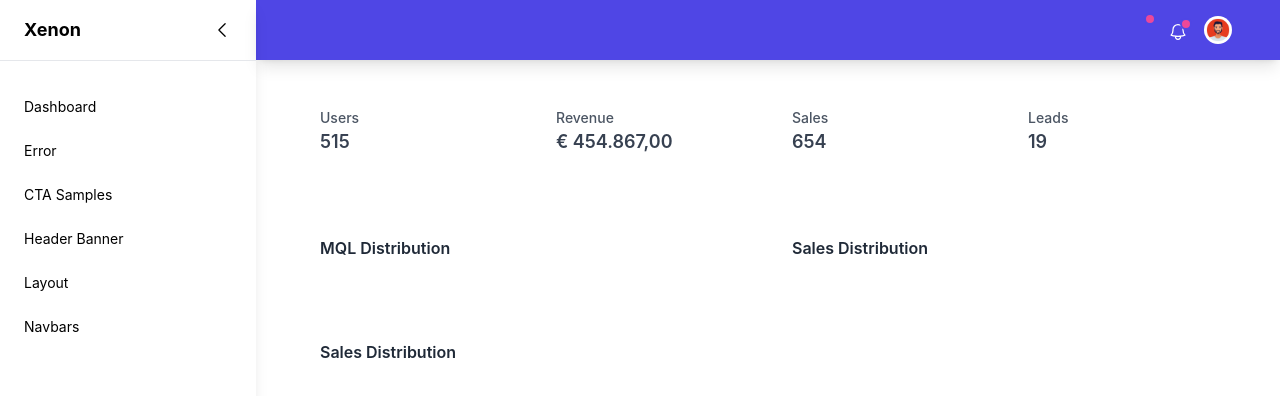
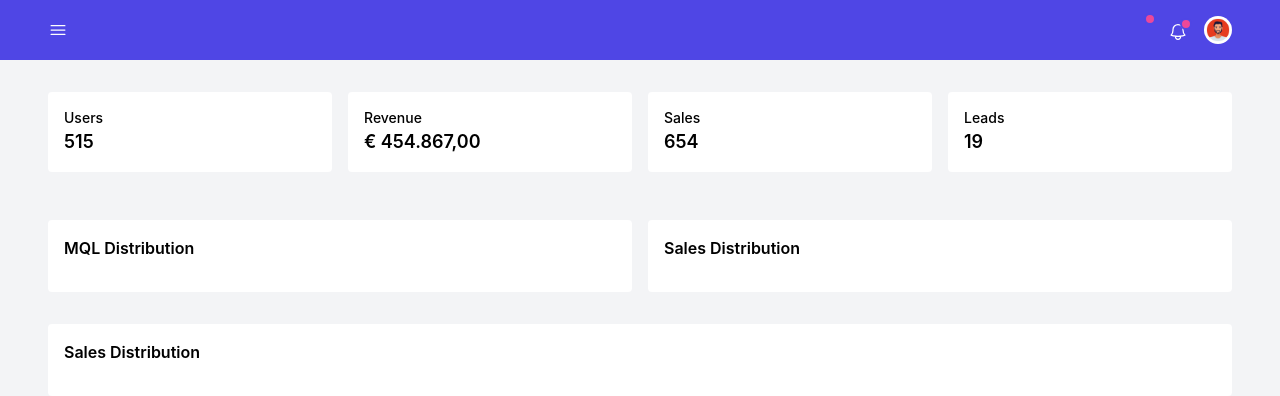
Before and after one commit to gsahadevan/xenon, a React (Create React App) app: page / in a window 1280 px wide. Shown: the top 396 px of the page. Built offline with nearby package versions, Linux system fonts and the light colour scheme; some icons are missing.

Commit message:
fix: sidebar context is now working

```diff
--- /dev/null
+++ b/src/contexts/SidebarSettings/index.tsx
@@ -0,0 +1,23 @@
+import { createContext, useEffect, useMemo, useState } from 'react';
+
+export const SidebarContext = createContext<any>(null);
+export const SidebarSettingsProvider = ({ children }: any) => {
+    const [isSidebarOpen, setIsSidebarOpen] = useState(false);
+
+    useEffect(() => {
+        console.log(isSidebarOpen);
+    }, [isSidebarOpen]);
+
+    const sidebarToggle = () => setIsSidebarOpen(!isSidebarOpen);
+    const sidebarClose = () => setIsSidebarOpen(false);
+
+    const value = useMemo(
+        () => ({
+            isSidebarOpen,
+            sidebarToggle,
+            sidebarClose,
+        }),
+        [isSidebarOpen]
+    );
+    return <SidebarContext.Provider value={value}>{children}</SidebarContext.Provider>;
+};
--- a/src/index.tsx
+++ b/src/index.tsx
@@ -5,14 +5,17 @@ import { BrowserRouter } from 'react-router-dom';
 import './index.css';
 import App from './App';
 import reportWebVitals from './reportWebVitals';
+import { SidebarSettingsProvider } from './contexts/SidebarSettings';
 
 const root = ReactDOM.createRoot(document.getElementById('root') as HTMLElement);
 root.render(
     <React.StrictMode>
         <ThemeSettingsProvider initialTheme={undefined}>
-            <BrowserRouter>
-                <App />
-            </BrowserRouter>
+            <SidebarSettingsProvider>
+                <BrowserRouter>
+                    <App />
+                </BrowserRouter>
+            </SidebarSettingsProvider>
         </ThemeSettingsProvider>
     </React.StrictMode>
 );
--- a/src/layouts/DefaultLayout.tsx
+++ b/src/layouts/DefaultLayout.tsx
@@ -1,6 +1,6 @@
 import { Outlet } from 'react-router-dom';
 import { Header } from './Header';
-import { Sidebar } from './Sidebar';
+import Sidebar from './Sidebar';
 
 export const DefaultLayout = (): JSX.Element => {
     return (
@@ -8,7 +8,7 @@ export const DefaultLayout = (): JSX.Element => {
             <Sidebar />
             <div className='flex flex-col flex-1 w-full'>
                 <Header />
-                <main className='h-full pt-8 pb-16 overflow-y-auto'>
+                <main className='h-full pt-8 pb-16 overflow-y-auto bg-gray-100'>
                     <div className='container grid md:px-12 px-4 mx-auto'>
                         <Outlet />
                     </div>
--- a/src/layouts/Header.tsx
+++ b/src/layouts/Header.tsx
@@ -1,23 +1,24 @@
-import React, { useContext, useEffect, useState } from 'react';
+import React, { useContext, useEffect } from 'react';
 import { Messages } from '../components/Messages';
 import { Notifications } from '../components/Notifications';
 import { Profile } from '../components/Profile';
 import { Bars3Icon } from '@heroicons/react/24/outline';
+import { SidebarContext } from '../contexts/SidebarSettings';
 
 export const Header = (): JSX.Element => {
-    const [sidebar, setSidebar] = useState(false);
-
-    useEffect(() => {
-        console.log(sidebar);
-    }, [sidebar]);
-
+    const { isSidebarOpen, sidebarToggle } = useContext(SidebarContext);
     return (
         <header className='py-4 shadow-lg bg-indigo-600'>
-            <div className='container flex items-center md:justify-end justify-between h-full md:px-12 px-4 mx-auto'>
+            <div
+                className={`container flex items-center h-full md:px-12 px-4 mx-auto ${
+                    isSidebarOpen ? 'justify-end' : 'justify-between'
+                }`}>
                 <button
-                    className='p-1 mr-5 -ml-1 rounded-md md:hidden focus:outline-none focus:shadow-outline text-white-900'
+                    className={`p-1 mr-5 -ml-1 rounded-md focus:outline-none focus:shadow-outline text-white-900 ${
+                        isSidebarOpen ? 'hidden' : 'block'
+                    }`}
                     aria-label='Menu'
-                    onClick={() => setSidebar(!sidebar)}>
+                    onClick={sidebarToggle}>
                     <Bars3Icon className='w-5 h-5 text-white' aria-hidden='true' />
                 </button>
 
--- /dev/null
+++ b/src/layouts/Sidebar/SidebarDesktop.tsx
@@ -0,0 +1,17 @@
+import { useContext } from 'react';
+import { SidebarContext } from '../../contexts/SidebarSettings';
+import { SidebarMenuContent } from './SidebarMenuContent';
+
+// className = {`flex h-screen bg-gray-50 dark:bg-gray-900 ${isSidebarOpen && 'overflow-hidden'}`}
+
+export const SidebarDesktop = (): JSX.Element => {
+    const { isSidebarOpen } = useContext(SidebarContext);
+    return (
+        <aside
+            className={`z-30 flex-shrink-0 w-64 overflow-y-auto bg-white shadow-lg ${
+                isSidebarOpen ? 'md:block' : 'hidden'
+            }`}>
+            <SidebarMenuContent />
+        </aside>
+    );
+};
--- /dev/null
+++ b/src/layouts/Sidebar/SidebarMenuContent.tsx
@@ -0,0 +1,65 @@
+import { useContext } from 'react';
+import { Link } from 'react-router-dom';
+import { ChevronLeftIcon } from '@heroicons/react/24/outline';
+import { SidebarContext } from '../../contexts/SidebarSettings';
+
+export const SidebarMenuContent = (): JSX.Element => {
+    const { isSidebarOpen, sidebarToggle, sidebarClose } = useContext(SidebarContext);
+    return (
+        <div>
+            <div className='px-6 py-4 border-b flex justify-between content-center'>
+                <span className='text-lg font-bold'>Xenon</span>
+                <button
+                    className='rounded-md focus:outline-none focus:shadow-outline'
+                    aria-label='Menu'
+                    onClick={sidebarToggle}>
+                    <ChevronLeftIcon className='w-5 h-5' aria-hidden='true' />
+                </button>
+            </div>
+            <ul className='mt-6'>
+                <li className='px-2 py-1 items-center'>
+                    <Link to='/dashboard'>
+                        <div className='text-sm px-4 py-2 flex items-center hover:bg-gray-100 rounded'>
+                            <span>Dashboard</span>
+                        </div>
+                    </Link>
+                </li>
+                <li className='px-2 py-1 items-center'>
+                    <Link to='/error'>
+                        <div className='text-sm px-4 py-2 flex items-center hover:bg-gray-100 rounded'>
+                            <span>Error</span>
+                        </div>
+                    </Link>
+                </li>
+                <li className='px-2 py-1 items-center'>
+                    <Link to='/cta'>
+                        <div className='text-sm px-4 py-2 flex items-center hover:bg-gray-100 rounded'>
+                            <span>CTA Samples</span>
+                        </div>
+                    </Link>
+                </li>
+                <li className='px-2 py-1 items-center'>
+                    <Link to='/banner'>
+                        <div className='text-sm px-4 py-2 flex items-center hover:bg-gray-100 rounded'>
+                            <span>Header Banner</span>
+                        </div>
+                    </Link>
+                </li>
+                <li className='px-2 py-1 items-center'>
+                    <Link to='/layout'>
+                        <div className='text-sm px-4 py-2 flex items-center hover:bg-gray-100 rounded'>
+                            <span>Layout</span>
+                        </div>
+                    </Link>
+                </li>
+                <li className='px-2 py-1 items-center'>
+                    <Link to='/navbars'>
+                        <div className='text-sm px-4 py-2 flex items-center hover:bg-gray-100 rounded'>
+                            <span>Navbars</span>
+                        </div>
+                    </Link>
+                </li>
+            </ul>
+        </div>
+    );
+};
--- /dev/null
+++ b/src/layouts/Sidebar/SidebarMobile.tsx
@@ -0,0 +1,36 @@
+import { Fragment, useContext } from 'react';
+import { Menu, Transition } from '@headlessui/react';
+import { BellIcon } from '@heroicons/react/24/outline';
+import { SidebarMenuContent } from './SidebarMenuContent';
+import { SidebarContext } from '../../contexts/SidebarSettings';
+
+export const SidebarMobile = (): JSX.Element => {
+    const { isSidebarOpen, sidebarToggle, sidebarClose } = useContext(SidebarContext);
+    return (
+        <>
+            <Menu as='div' className='relative hidden sm:block'>
+                {/**<div>
+                    <Menu.Button className='relative align-middle rounded-md hidden sm:block focus:outline-none focus:shadow-outline-purple'>
+                        <span className='sr-only'>Open notifications menu</span>
+                        <BellIcon className='w-5 h-5 text-white' aria-hidden='true' />
+                        <span
+                            aria-hidden='true'
+                            className='absolute animation-ping top-0 right-0 inline-block w-3 h-3 transform translate-x-1 -translate-y-1 bg-pink-500 border-2 border-indigo-600 rounded-full'></span>
+                    </Menu.Button>
+                </div>
+                <Transition
+                    as={Fragment}
+                    enter='transition ease-out duration-100'
+                    enterFrom='transform opacity-0 scale-95'
+                    enterTo='transform opacity-100 scale-100'
+                    leave='transition ease-in duration-75'
+                    leaveFrom='transform opacity-100 scale-100'
+                    leaveTo='transform opacity-0 scale-95'>
+                    <Menu.Items className='absolute right-0 z-10 mt-2 w-48 origin-top-right rounded-md bg-white py-1 shadow-lg ring-1 ring-black ring-opacity-5 focus:outline-none'>
+                        <SidebarMenuContent />
+                    </Menu.Items>
+                </Transition> */}
+            </Menu>
+        </>
+    );
+};
--- /dev/null
+++ b/src/layouts/Sidebar/index.js
@@ -0,0 +1,15 @@
+import { SidebarDesktop } from './SidebarDesktop';
+import { SidebarMobile } from './SidebarMobile';
+
+// export const Sidebar = (): JSX.Element => {
+
+function Sidebar() {
+    return (
+        <>
+            <SidebarDesktop></SidebarDesktop>
+            <SidebarMobile></SidebarMobile>
+        </>
+    );
+}
+
+export default Sidebar;
--- a/src/layouts/Sidebar.tsx
+++ b/src/layouts/Sidebar1.tsx
@@ -4,6 +4,7 @@ import { ChevronLeftIcon } from '@heroicons/react/24/outline';
 export const Sidebar = (): JSX.Element => {
     return (
         <aside className='z-30 flex-shrink-0 hidden w-64 overflow-y-auto md:block shadow-lg'>
+            {/**
             <div>
                 <div className='px-6 py-4 border-b flex justify-between content-center'>
                     <span className='text-lg font-bold'>Xenon</span>
@@ -56,6 +57,7 @@ export const Sidebar = (): JSX.Element => {
                     </li>
                 </ul>
             </div>
+            */}
         </aside>
     );
 };
--- a/src/pages/Dashboard.tsx
+++ b/src/pages/Dashboard.tsx
@@ -3,48 +3,48 @@ export const Dashboard = (): JSX.Element => {
         <>
             <div className='grid gap-4 md:mb-12 mb-4 lg:grid-cols-4 md:grid-cols-2'>
                 {/* <!-- Card --> */}
-                <div className='flex items-center p-4 bg-white rounded shadow-xs dark:bg-gray-800'>
+                <div className='flex items-center p-4 bg-white rounded shawdow-lg'>
                     <div>
-                        <p className='text-sm font-medium text-gray-600 dark:text-gray-400'>Users</p>
-                        <p className='text-lg font-semibold text-gray-700 dark:text-gray-200'>515</p>
+                        <p className='text-sm font-medium'>Users</p>
+                        <p className='text-lg font-semibold'>515</p>
                     </div>
                 </div>
                 {/* <!-- Card --> */}
-                <div className='flex items-center p-4 bg-white rounded shadow-xs dark:bg-gray-800'>
+                <div className='flex items-center p-4 bg-white rounded shawdow-lg'>
                     <div>
-                        <p className='text-sm font-medium text-gray-600 dark:text-gray-400'>Revenue</p>
-                        <p className='text-lg font-semibold text-gray-700 dark:text-gray-200'>€ 454.867,00</p>
+                        <p className='text-sm font-medium'>Revenue</p>
+                        <p className='text-lg font-semibold'>€ 454.867,00</p>
                     </div>
                 </div>
                 {/* <!-- Card --> */}
-                <div className='flex items-center p-4 bg-white rounded shadow-xs dark:bg-gray-800'>
+                <div className='flex items-center p-4 bg-white rounded shawdow-lg'>
                     <div>
-                        <p className='text-sm font-medium text-gray-600 dark:text-gray-400'>Sales</p>
-                        <p className='text-lg font-semibold text-gray-700 dark:text-gray-200'>654</p>
+                        <p className='text-sm font-medium'>Sales</p>
+                        <p className='text-lg font-semibold'>654</p>
                     </div>
                 </div>
                 {/* <!-- Card --> */}
-                <div className='flex items-center p-4 bg-white rounded shadow-xs dark:bg-gray-800'>
+                <div className='flex items-center p-4 bg-white rounded shawdow-lg'>
                     <div>
-                        <p className='text-sm font-medium text-gray-600 dark:text-gray-400'>Leads</p>
-                        <p className='text-lg font-semibold text-gray-700 dark:text-gray-200'>19</p>
+                        <p className='text-sm font-medium'>Leads</p>
+                        <p className='text-lg font-semibold'>19</p>
                     </div>
                 </div>
             </div>
 
             <div className='grid gap-4 mb-8 md:grid-cols-2'>
-                <div className='bg-white p-4 rounded shadow-xs dark:bg-gray-800 dark:text-gray-300'>
-                    <p className='mb-4 font-semibold text-gray-800 dark:text-gray-300'>MQL Distribution</p>
+                <div className='bg-white p-4 rounded shawdow-lg'>
+                    <p className='mb-4 font-semibold'>MQL Distribution</p>
                     <div className='relative w-full'></div>
                 </div>
-                <div className='bg-white p-4 rounded shadow-xs dark:bg-gray-800 dark:text-gray-300'>
-                    <p className='mb-4 font-semibold text-gray-800 dark:text-gray-300'>Sales Distribution</p>
+                <div className='bg-white p-4 rounded shawdow-lg'>
+                    <p className='mb-4 font-semibold'>Sales Distribution</p>
                     <div className='relative w-full'></div>
                 </div>
             </div>
 
-            <div className='min-w-0 w-full overflow-hidden p-4 rounded shadow-xs bg-white dark:bg-gray-800'>
-                <p className='mb-4 font-semibold text-gray-800 dark:text-gray-300'>Sales Distribution</p>
+            <div className='min-w-0 w-full overflow-hidden p-4 rounded shawdow-lg bg-white'>
+                <p className='mb-4 font-semibold'>Sales Distribution</p>
                 <div className='relative w-full overflow-x-auto'></div>
             </div>
         </>
```
